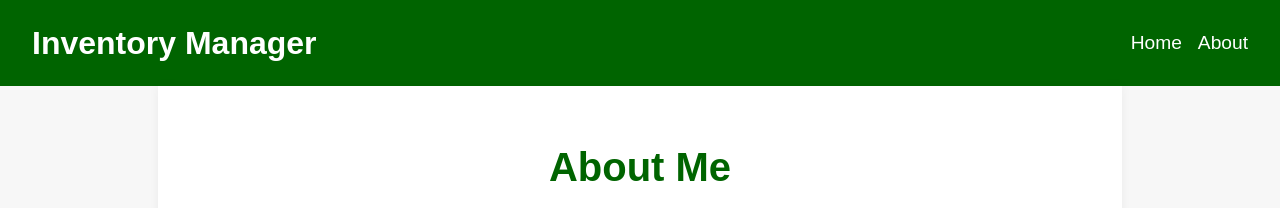
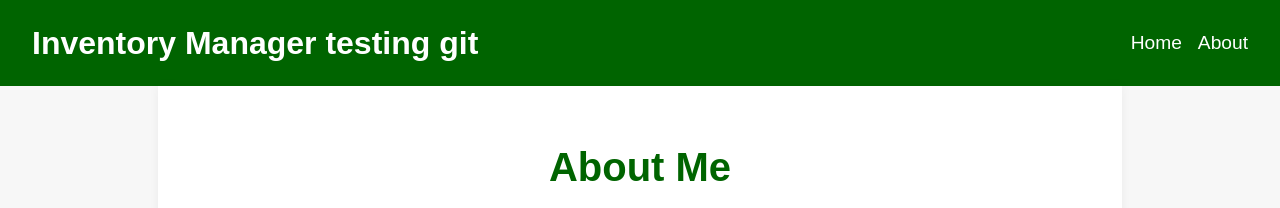
Before and after one commit to betternick/Card-Maker-using-HTML-CSS-JS, a plain HTML site: page about.html in a window 1280 px wide. Shown: the top 208 px of the page. Drawn offline with Linux system fonts and the light colour scheme.

Commit message:
checking

```diff
--- a/about.html
+++ b/about.html
@@ -10,7 +10,7 @@ https://css-tricks.com/snippets/css/a-guide-to-flexbox/ and ChatGPT Plus.-->
   </head>
   <body>
     <header>
-      <h1>Inventory Manager</h1>
+      <h1>Inventory Manager testing git</h1>
       <nav>
         <ul>
           <li><a href="index.html">Home</a></li>
```
